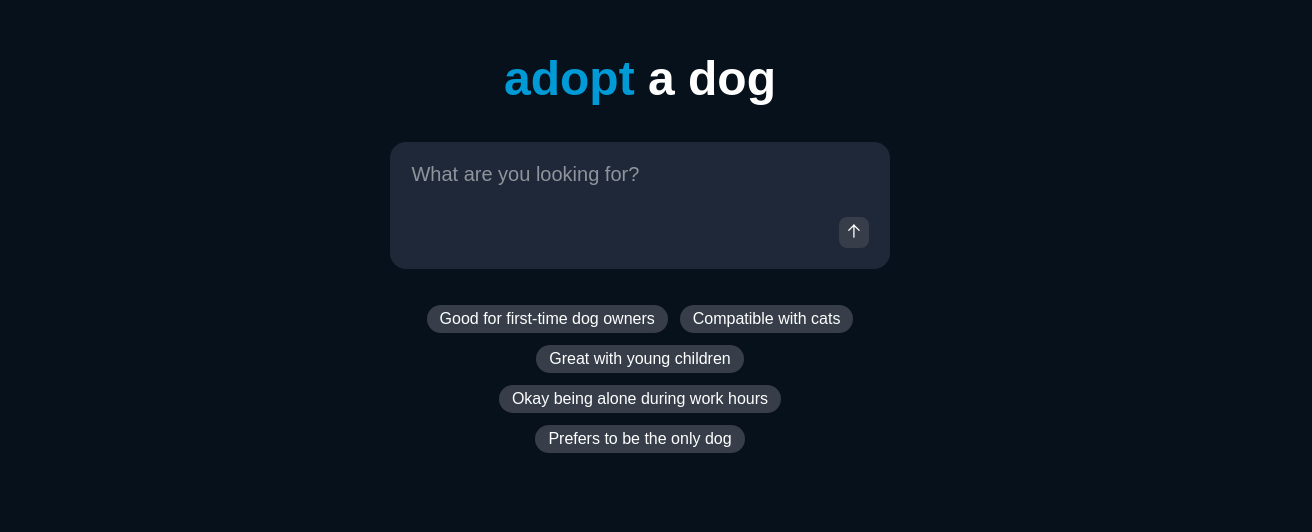
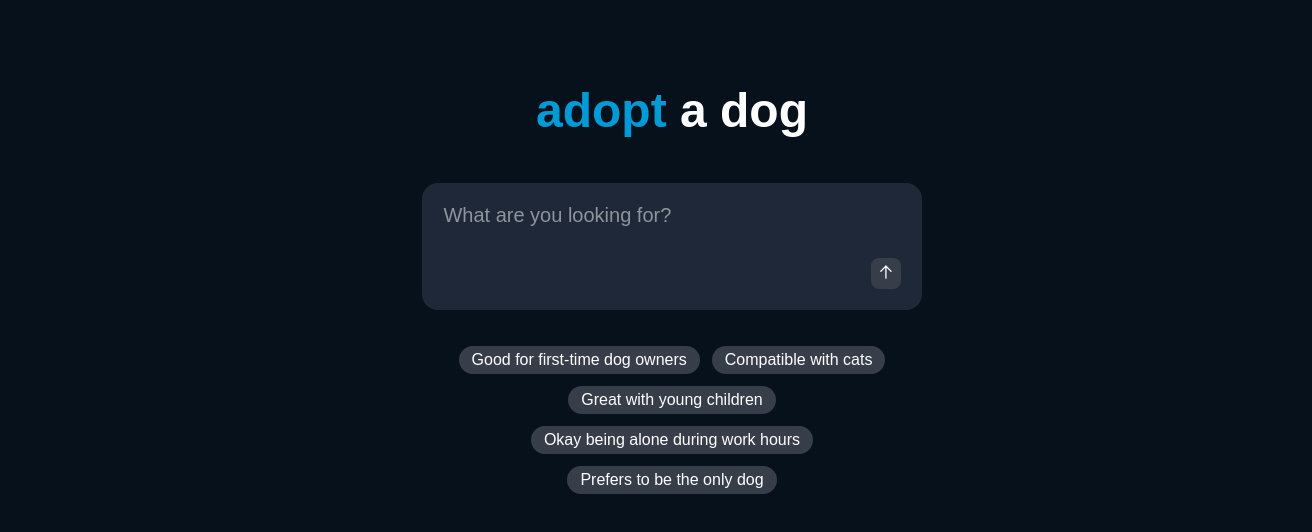
Before and after one commit to claeyl/adopt-a-dog, a Vue app in the folder frontend/: page / in a window 1280 px wide. Shown: the part 148-680 px from the top of the page, 1312 px wide, since content can reach past the window. Built offline with nearby package versions, Linux system fonts and the light colour scheme.

Commit message:
feat: adding base styles

```diff
--- a/frontend/src/assets/main.css
+++ b/frontend/src/assets/main.css
@@ -21,3 +21,21 @@ body {
   color: white;
   background-color: var(--color-surface-0);
 }
+
+h1,
+h2,
+h3,
+h4,
+h5,
+h6,
+p {
+  line-height: 1.5;
+}
+
+#app {
+  width: 100vw;
+  min-height: 100vh;
+  display: grid;
+  place-items: center;
+  padding: 2rem;
+}
```
